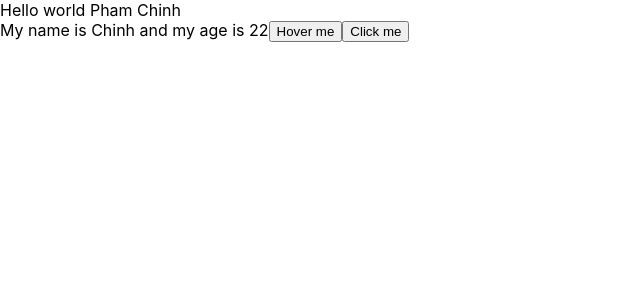
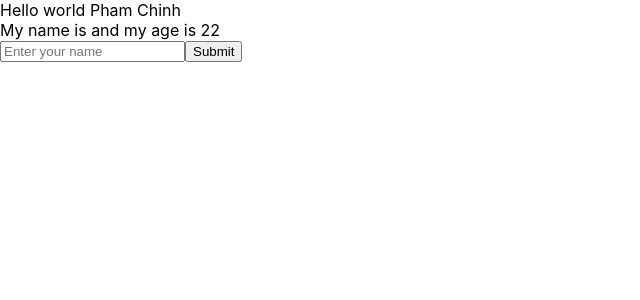
Before and after one commit to fantasiaferver/udemy-react-ultimate, a React (Create React App) app in the folder base-react-redux/: page / in a window 1280 px wide. Shown: the top 300 px of the page, without its empty margins (0-640 px from the left). Built offline with nearby package versions, Linux system fonts and the light colour scheme.

Commit message:
bai 26 real

```diff
--- a/base-react-redux/src/components/MyComponent.js
+++ b/base-react-redux/src/components/MyComponent.js
@@ -3,7 +3,7 @@ import React from "react";
 class MyComponent extends React.Component {
     //JSX
     state = {
-        firstName: 'Chinh',
+        // firstName: 'Chinh',
         age: 22,
         sex: 'male'
     }
@@ -12,23 +12,37 @@ class MyComponent extends React.Component {
         console.log(this.state.firstName + ' ' + this.state.age)
         // console.log("random", Math.floor((Math.random() * 100) + 1))
 
-        this.setState({
-            firstName: 'Pham Van Chinh',
-            age: Math.floor((Math.random() * 100) + 1)
-        })
+        // this.setState({
+        //     firstName: 'Pham Van Chinh',
+        //     age: Math.floor((Math.random() * 100) + 1)
+        // })
         // this.setState({
         //     age: Math.floor((Math.random() * 100) + 1)
         // })
     }
     handleMouseOver(event) {
         console.log(event)
-
+    }
+    handleOnChangeInput = (event) => {
+        this.setState({
+            firstName: event.target.value
+        })
+    }
+    handleOnSubmitForm = (event) => {
+        event.preventDefault();
+        console.log(this.state)
     }
     render() {
         return (
             <div>My name is {this.state.firstName} and my age is {this.state.age}
-                <button onMouseOver={this.handleMouseOver}>Hover me</button>
-                <button onClick={(event) => this.handleClick(event)}>Click me</button>
+                {/* <button onMouseOver={this.handleMouseOver}>Hover me</button> */}
+                {/* <button onClick={(event) => this.handleClick(event)}>Click me</button> */}
+                <form onSubmit={(event) => this.handleOnSubmitForm(event)}>
+                    <input type="text"
+                        placeholder="Enter your name"
+                        onChange={(event) => this.handleOnChangeInput(event)}></input>
+                    <button>Submit</button>
+                </form>
             </div>
         )
     }
```
